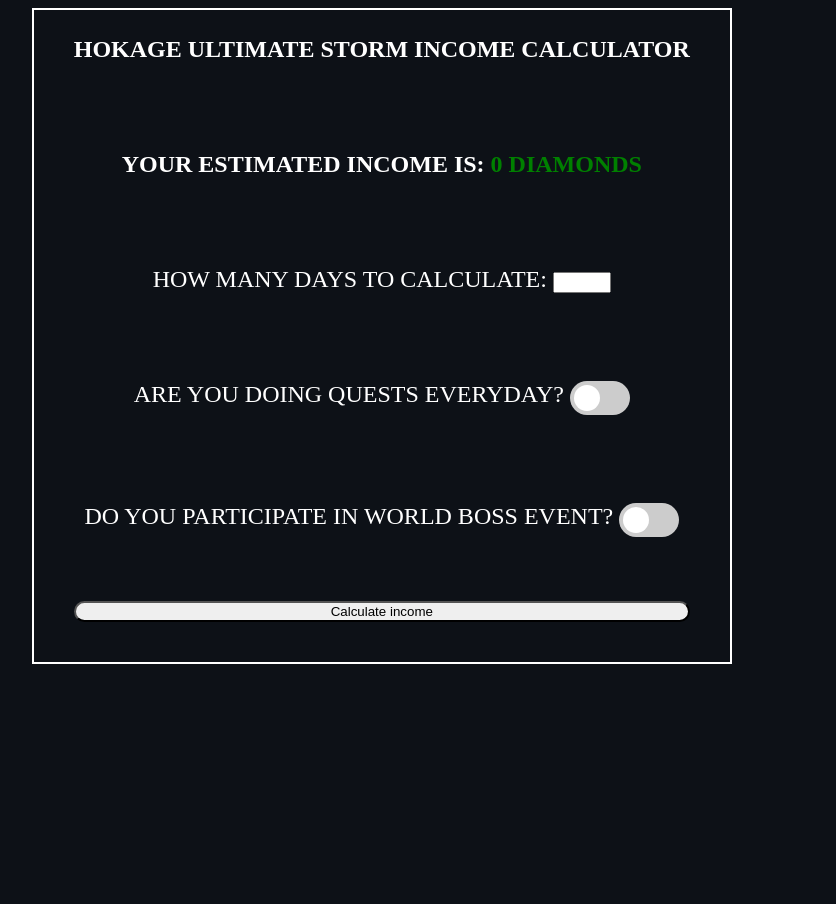
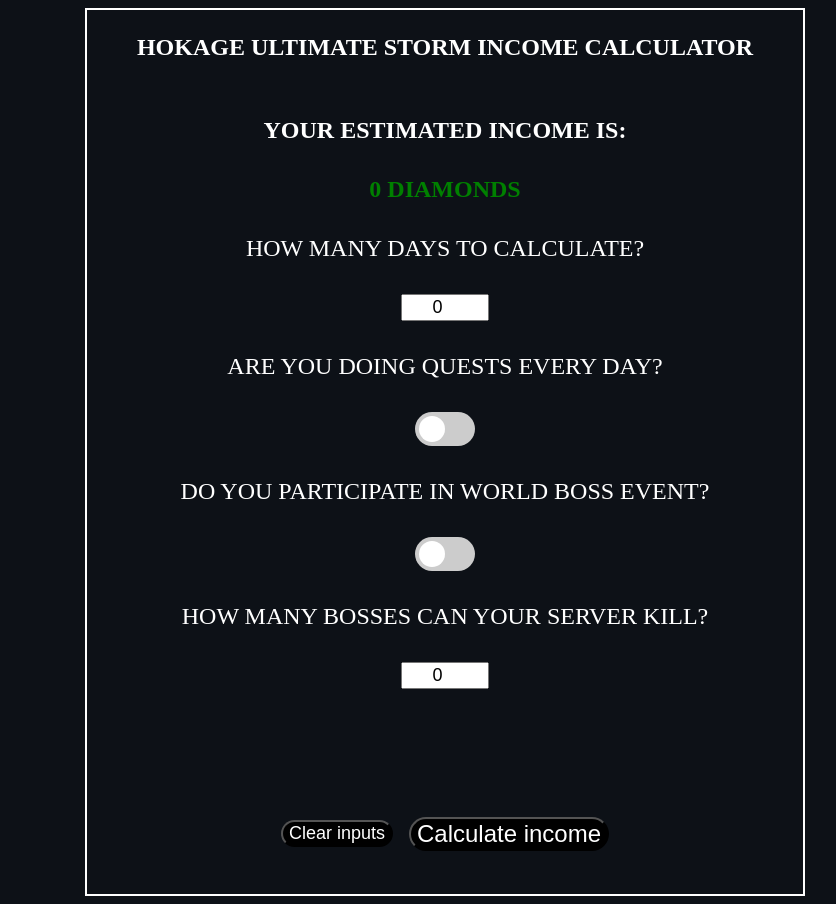
Before and after one commit to KGergo02/hokagestorm, a PHP site: page / in a window 1280 px wide. Shown: the whole page, without its empty margins (195-1031 px from the left). Before the commit the page ends 664 px from the top, so only its background shows below. Run offline with PHP 8.4, Linux system fonts and the light colour scheme.

Commit message:
scaling to other small devices

```diff
--- a/index.html
+++ b/index.html
@@ -10,32 +10,45 @@
 <body>
 	<main>
 		<section id="content">
-			<p><strong>Hokage Ultimate Storm Income Calculator</strong></p>
+			<p id="top"><strong>Hokage Ultimate Storm Income Calculator</strong></p>
 
-			<p><strong>Your estimated income is: <span id="income">0 diamonds</span></strong></p>
+			<p><strong>Your estimated income is:</strong></p>
 
-			<p>How many days to calculate: <input type="number" id="days"></p>
+			</span><span id="income">0 diamonds</span>
 
-			<p>Are you doing quests everyday?
-				<label class="switch">
+			<p>How many days to calculate?</p>
+
+			<input type="number" id="days" value="0" min="1">
+
+			<p >Are you doing quests every day?</p>
+
+			<label class="switch">
 				<input type="checkbox"  id="dailyQuests">
 				<span class="slider round"></span>
 			  </label>
-			</p>
 
-			  <p>Do you participate in world boss event?
-				<label class="switch">
-					<input type="checkbox" id="worldBoss">
-					<span class="slider round"></span>
-				  </label>
-			  </p>
+			  <p> Do you participate in world boss event?</p>
+			<label class="switch">
+				<input type="checkbox" onchange="reveal()" id="worldBoss">
+				<span class="slider round"></span>
+			  </label>
 
-			  <p id="kills" hidden>How many bosses can you kill everyday?
-				<input type="number" id="days">
-			  </p>
+			  <section id="kills" hidden>
+					<p>How many bosses can you kill?</p>
 
-			  <input type="button" value="Calculate income" onclick="calculateIncome()">
+					<input type="number" value="0" min="0" max="10" id="bossesKilled">
+			  </section>
 
+			  <p>How many bosses can your server kill?</p>
+
+			  <input type="number" min="0" value="0" id="serverKills">
+
+			  <br><br><br>
+
+			  <section id="buttons">
+				  <input type="button" value="Clear inputs" onclick="clearInputs()">
+				  <a href="#top"></input><input type="button" value="Calculate income"  onclick="calculateIncome()"></a>
+				</section>
 		</section>
 	</main>
 </body>
--- a/scripts/main.js
+++ b/scripts/main.js
@@ -1,16 +1,116 @@
+onload = clearInputs();
+
+function clearInputs()
+{
+    document.getElementById("dailyQuests").checked = false;
+    document.getElementById("worldBoss").checked = false;
+    document.getElementById("days").value = "0";
+    document.getElementById("kills").value = "0";
+    document.getElementById("serverKills").value = "0";
+}
+
 function calculateIncome()
 {
-    var income = 0;
+    var bool = checkValues();
 
-    if(document.getElementById("dailyQuests").checked == true)
+    if(bool)
     {
-        income += 70;
+        var days = document.getElementById("days").value;
+
+        var income = 0;
+
+        if(document.getElementById("dailyQuests").checked)
+        {
+            income += 70;
+        }
+
+        if(document.getElementById("worldBoss").checked)
+        {
+            income -= 100 * days;
+
+            income += document.getElementById("bossesKilled").value * 100;
+        }
+
+        var amounts = [10,12,14,16,20];
+
+            for(var i = 0; i < document.getElementById("serverKills").value; i++)
+            {
+                if(i < 4)
+                {
+                    income += amounts[i];
+                }
+                else
+                {
+                    income += 20;
+                }
+            }
+
+
+        income *= days;
+
+        if(income > 1000)
+        {
+            income = income / 1000;
+
+            document.getElementById("income").innerHTML = income + "K diamonds";
+        }
+        else
+        {
+            document.getElementById("income").innerHTML = income + " diamonds";
+        }
+    }
+}
+
+function checkValues()
+{
+    var errors = 0;
+
+    if(document.getElementById("days").value <= 0)
+    {
+        errors++;
+
+        alert("Days can't be lower than 1");
     }
 
-    if(document.getElementById("worldBoss").checked == true)
+    if(document.getElementById("bossesKilled").value < 0 || document.getElementById("bossesKilled").value > 10)
+    {
+        errors++;
+
+        if(document.getElementById("bossesKilled").value < 0)
+        {
+            alert("World boss kills can't be lower than 0");
+        }
+        else
+        {
+            alert("World boss kills can't be higher than 10");
+        }
+    }
+
+    if(document.getElementById("serverKills").value == null)
+    {
+        errors++;
+
+        alert("World boss server kills can't be lower than 0");
+    }
+
+    if(errors == 0)
+    {
+        return true;
+    }
+    else
+    {
+        return false;
+    }
+}
+
+function reveal()
+{
+    if(document.getElementById("worldBoss").checked)
     {
         document.getElementById("kills").removeAttribute("hidden");
     }
-
-    document.getElementById("income").innerHTML = income + " diamonds";
+    else
+    {
+        document.getElementById("kills").setAttribute("hidden",true);
+    }
 }
--- a/stylesheets/index.css
+++ b/stylesheets/index.css
@@ -7,36 +7,72 @@ body {
 }
 
 /*** MAIN ***/
-main {
+main
+{
 	display: flex;
 	flex-direction: column;
 	align-items: center;
-	width: 90%;
-
 	text-align: center;
 	text-transform: uppercase;
-	font-size:x-large;
-
 	animation: fade-move 1s;
 }
 
-.text-button {
-	color: var(--highlight);
+#content
+{
+	display: flex;
+	flex-wrap:wrap;
+	flex-direction: column;
+	align-items:center;
+	border:2px solid white;
+	row-gap: 1vh;
+	padding-bottom:1%;
+	padding-left:50px;
+	padding-right:50px;
+	font-size:x-large;
 }
 
-#content {
-	display: flex;
-	flex-direction: column;
-	border:2px solid white;
-	padding:40px;
-	padding-top:2px;
-	row-gap: 5vh;
+  input
+  {
+	font-size: large;
+  }
 
+  section>input[type="button"]
+  {
+	font-size:large;
+  }
+
+  input[type="button"]
+  {
+	border-radius: 34px;
+  	left: 50%;
+	font-size:x-large;
+	color:white;
+	background-color:black;
+  }
+
+  input[type="number"]
+  {
+	text-align: center;
+	width: 80px;
+  }
+
+#buttons
+{
+	display:flex;
+	flex-shrink: inherit;
+	flex-direction:row;
+	flex-wrap:wrap;
+	align-items:center;
+	column-gap:2vh;
+	font-size:x-large;
+	margin-top:5%;
+	margin-bottom:5%;
 }
 
 #income
 {
 	color:green;
+	font-weight:bold;
 }
 
 .switch {
@@ -100,14 +136,32 @@ main {
 	border-radius: 50%;
   }
 
-  input[type="button"]
-  {
-	border-radius: 34px;
-  	left: 50%;
-  }
+  @media screen and (min-width: 700px) {
+	#content
+	{
+		font-size: x-large;
+	}
 
-  input[type="number"]
-  {
-	text-align: center;
-	width: 50px;
-  }
+	section > input[type="button"]
+	{
+		font-size:large;
+	}
+
+	input
+	{
+		font-size: large;
+	}
+
+	#buttons
+	{
+		display:flex;
+		flex-shrink: inherit;
+		flex-direction:row;
+		flex-wrap:wrap;
+		align-items:center;
+		column-gap:2vh;
+		font-size:x-large;
+		margin-top:5%;
+		margin-bottom:5%;
+	}
+}
```
